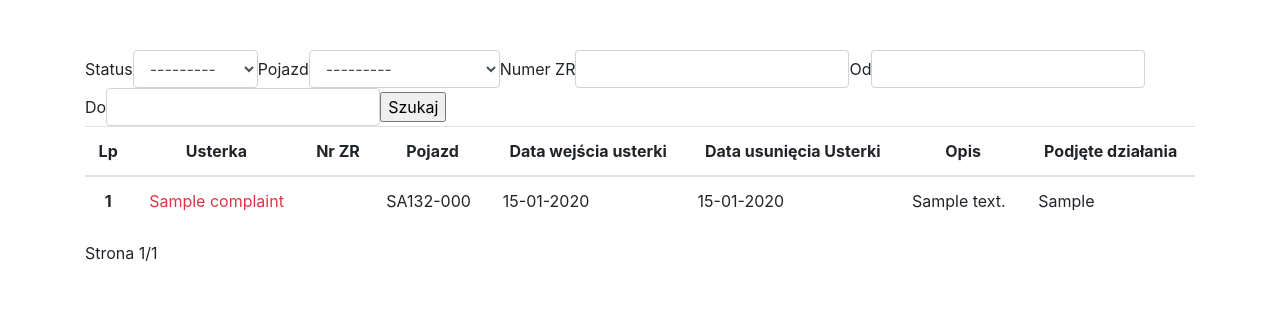
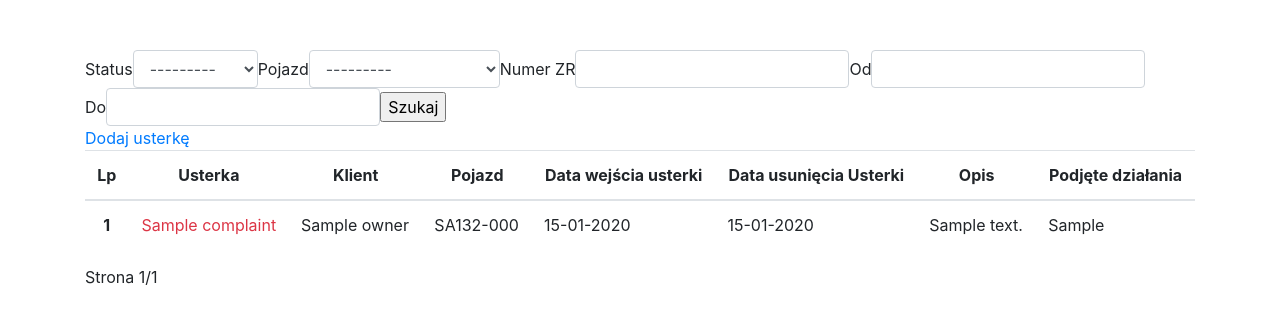
Before and after one commit to lukadamczyk/service_book, a Django app: page /fault_without_complaint/ in a window 1280 px wide. Shown: the part 56-380 px from the top of the page. Run offline with Django 3.2, Linux system fonts and the light colour scheme; a user stored in the database is signed in; tables that the repository leaves empty hold one stand-in row (values such as "Sample post"); parts of the project's set-up code (start-up, migrations or seed data) failed here and were passed over; some libraries are stand-ins or nearby versions.

Commit message:
Modified templates

```diff
--- a/book/templates/book/fault_without_complaint/list.html
+++ b/book/templates/book/fault_without_complaint/list.html
@@ -17,12 +17,13 @@
     {{ form|crispy }}
     <input type="submit" value="Szukaj">
   </form>
+  <a href="{% url 'book:add_fault_without_complaint' %}">Dodaj usterkę</a>
   <table class="table">
     <thead>
       <tr>
         <th scope="col" class="align-middle text-center">Lp</th>
         <th scope="col" class="align-middle text-center">Usterka</th>
-        <th scope="col" class="align-middle text-center">Nr ZR</th>
+        <th scope="col" class="align-middle text-center">Klient</th>
         <th scope="col" class="align-middle text-center">Pojazd</th>
         <th scope="col" class="align-middle text-center">Data wejścia usterki</th>
         <th scope="col" class="align-middle text-center">Data usunięcia Usterki</th>
@@ -35,11 +36,11 @@
       <tr>
         <th scope="row" class="text-center">{{ forloop.counter|add:pages }}</th>
         {% if fault.status == 'close' %}
-          <td class="text-center"><a class="text-success" href="{% url 'book:fault_detail' fault.id %}">{{ fault.name }}</a></td>
+          <td class="text-center"><a class="text-success" href="{% url 'book:fault_without_complaint_detail' fault.id %}">{{ fault.name }}</a></td>
         {% else %}
-          <td class="text-center"><a class="text-danger" href="{% url 'book:fault_detail' fault.id %}">{{ fault.name }}</a></td>
+          <td class="text-center"><a class="text-danger" href="{% url 'book:fault_without_complaint_detail' fault.id %}">{{ fault.name }}</a></td>
         {% endif %}
-        <td>{{ fault.zr_number|default:"" }}</td>
+        <td>{{ fault.vehicle.owner }}</td>
         <td>{{ fault.vehicle.get_full_name }}</td>
         <td>{{ fault.entry_date|date:"d-m-Y" }}</td>
         <td>{{ fault.end_date|date:"d-m-Y" }}</td>
@@ -50,7 +51,9 @@
     {% endfor %}
   </table>
   {% endif %}
-  <span class="mr-4">Strona {{ faults.number }}/{{ paginator.num_pages }}</span>
+  {% if faults|length != 0 %}
+    <span class="mr-4">Strona {{ faults.number }}/{{ paginator.num_pages }}</span>
+  {% endif %}
   {% if faults.has_previous %}
     {% if faults.has_previous != 1 %}
       <a href="?page=1">1</a>
```
